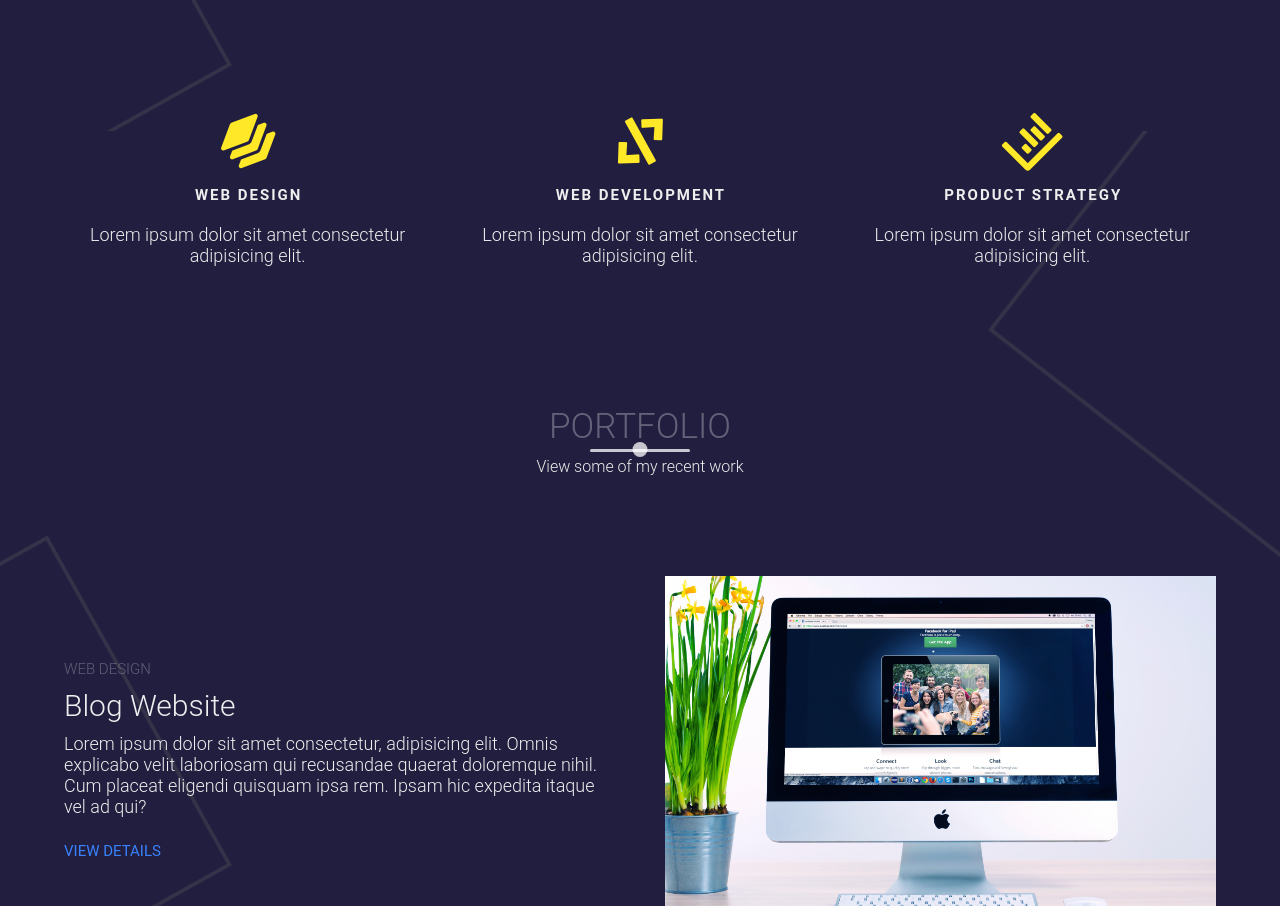
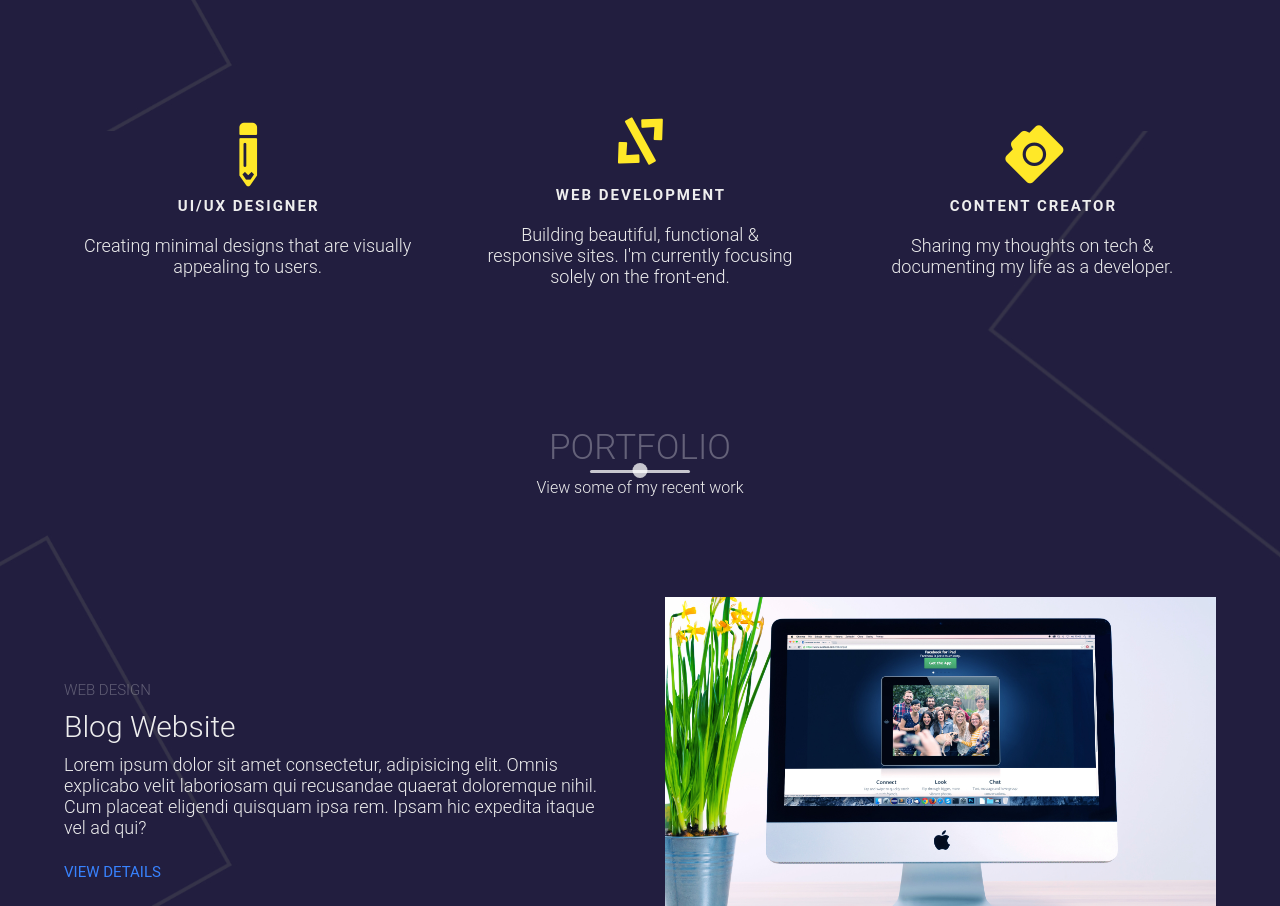
Before and after one commit to joshuamakula/joshuamakula, a plain HTML site: page index.html in a window 1280 px wide. Shown: the part 1469-2375 px from the top of the page. Drawn offline with nearby package versions, Linux system fonts and the light colour scheme.

```diff
--- a/index.html
+++ b/index.html
@@ -95,10 +95,10 @@
             <div class="my-skills">
                 <div class="skill">
                     <div class="icon-container">
-                        <i class="fas fa-layer-group"></i>
+                        <i class="fas fa-pencil-alt"></i>
                     </div>
-                    <h1>Web Design</h1>
-                    <p>Lorem ipsum dolor sit amet consectetur adipisicing elit. </p>
+                    <h1>UI/UX Designer</h1>
+                    <p>Creating minimal designs that are visually appealing to users.</p>
                 </div>
 
                 <div class="skill">
@@ -106,15 +106,15 @@
                         <i class="fas fa-code"></i>
                     </div>
                     <h1>Web Development</h1>
-                    <p>Lorem ipsum dolor sit amet consectetur adipisicing elit. </p>
+                    <p>Building beautiful, functional & responsive sites. I'm currently focusing solely on the front-end. </p>
                 </div>
 
                 <div class="skill">
                     <div class="icon-container">
-                        <i class="fas fa-chart-bar"></i>
+                        <i class="fas fa-camera"></i>
                     </div>
-                    <h1>Product Strategy</h1>
-                    <p>Lorem ipsum dolor sit amet consectetur adipisicing elit. </p>
+                    <h1>Content Creator</h1>
+                    <p>Sharing my thoughts on tech & documenting my life as a developer.</p>
                 </div>
             </div>
         </div>
```
